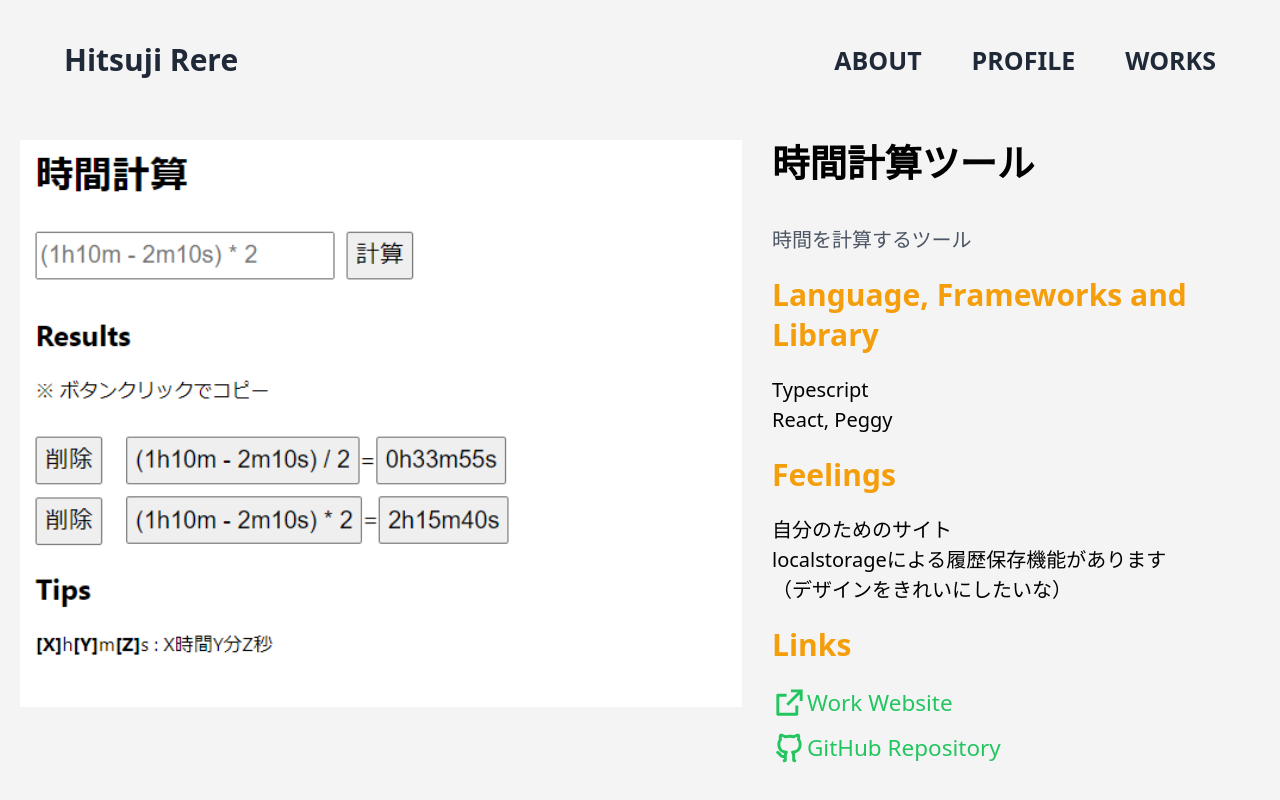
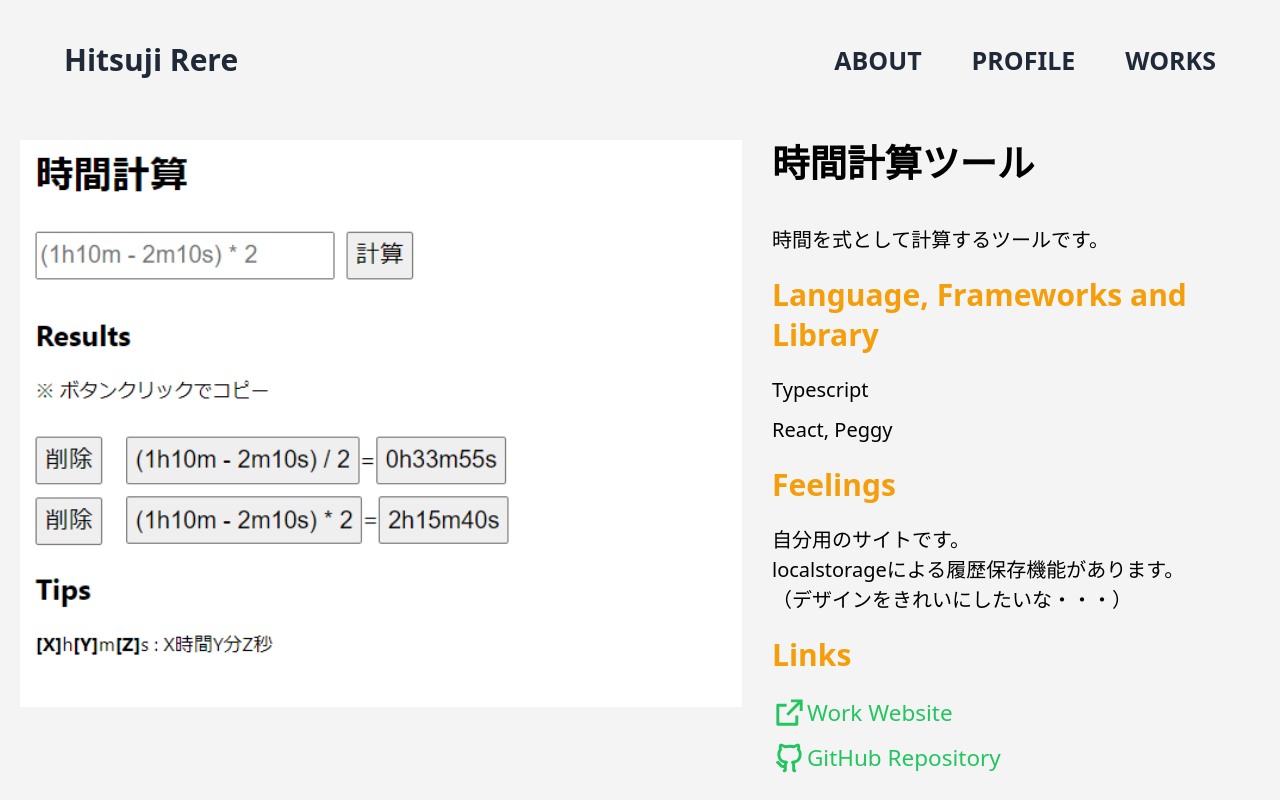
Before and after one commit to HitsujiRere/hitsujirere.github.io, a Next.js app: page /works/time-calc in a window 1280 px wide. Built offline with nearby package versions, Linux system fonts and the light colour scheme.

Commit message:
worksを更新

```diff
--- a/src/components/molecules/WorkBox.tsx
+++ b/src/components/molecules/WorkBox.tsx
@@ -13,7 +13,7 @@ export const WorkBoxImage = (props: {
       <img
         src={props.image}
         className={classNames(
-          'aspect-[4/3] w-full',
+          'aspect-[16/9] w-full',
           props.size,
           props.position,
           { 'bg-gray-100': props.size === 'object-contain' },
@@ -32,7 +32,7 @@ export const WorkBoxText = (props: { href?: string; children?: ReactNode }) => {
   const inner = (
     <div className='overflow-hidden rounded-xl'>
       <div
-        className={classNames('flex aspect-[4/3] w-full items-center bg-gray-100 p-4', {
+        className={classNames('flex aspect-[16/9] w-full items-center bg-gray-100 p-4', {
           'duration-500 hover:scale-110': props.href,
         })}
       >
--- a/src/components/pages/Works.tsx
+++ b/src/components/pages/Works.tsx
@@ -18,7 +18,7 @@ export const Works = () => {
         />
         <WorkBoxImage
           href='/works/my-webpage'
-          image='/img/my-webpage.png'
+          image='/img/my-webpage/v2.png'
           size='object-cover'
           position='object-top'
         />
--- a/src/components/templates/Section.tsx
+++ b/src/components/templates/Section.tsx
@@ -23,9 +23,9 @@ export const Section = (props: { children?: ReactNode; id: string }) => {
     <div
       ref={page}
       id={props.id}
-      className={classNames('border-y border-y-zinc-100 py-16 duration-300', {
-        'backdrop-blur': watching,
-        'backdrop-blur-none': !watching,
+      className={classNames('border-y py-16 duration-300', {
+        'border-y-zinc-100 backdrop-blur': watching,
+        'border-y-transparent backdrop-blur-none': !watching,
       })}
     >
       <div className='mx-4 sm:mx-[10vw]'>{props.children}</div>
--- a/src/components/templates/WorkPage.tsx
+++ b/src/components/templates/WorkPage.tsx
@@ -5,11 +5,11 @@ import { Header } from '@/components/pages/Header';
 
 export const WorkPage = (props: {
   name: string;
-  explains: string[];
+  explain: string;
   charge?: string;
-  languages?: string;
-  frameworks?: string;
-  feelings?: string[];
+  language?: string;
+  framework?: string;
+  feeling?: string;
   linkWork?: string;
   linkGitHub?: string;
   images: string[];
@@ -31,15 +31,7 @@ export const WorkPage = (props: {
           <div className='space-y-4 scrollbar-thin scrollbar-thumb-green-500 scrollbar-thumb-rounded-full md:h-full md:w-2/5 md:overflow-y-auto md:pr-2'>
             <div>
               <h2 className='mb-8 text-3xl font-bold'>{props.name}</h2>
-              <div>
-                {props.explains.map((text, index) => {
-                  return (
-                    <p key={index} className='text-gray-600'>
-                      {text}
-                    </p>
-                  );
-                })}
-              </div>
+              <p className='whitespace-pre-line'>{props.explain}</p>
             </div>
             {props.charge && (
               <div>
@@ -49,23 +41,19 @@ export const WorkPage = (props: {
                 </div>
               </div>
             )}
-            {(props.languages || props.frameworks) && (
+            {(props.language || props.framework) && (
               <div>
                 <H3 title='Language, Frameworks and Library' />
-                <div>
-                  {props.languages && <p>{props.languages}</p>}
-                  {props.frameworks && <p>{props.frameworks}</p>}
+                <div className='space-y-2'>
+                  {props.language && <p>{props.language}</p>}
+                  {props.framework && <p>{props.framework}</p>}
                 </div>
               </div>
             )}
-            {props.feelings && (
+            {props.feeling && (
               <div>
                 <H3 title='Feelings' />
-                <div>
-                  {props.feelings.map((text, index) => {
-                    return <p key={index}>{text}</p>;
-                  })}
-                </div>
+                <p className='whitespace-pre-line'>{props.feeling}</p>
               </div>
             )}
             {(props.linkWork || props.linkGitHub) && (
--- a/src/pages/works/learn-processing.tsx
+++ b/src/pages/works/learn-processing.tsx
@@ -6,7 +6,10 @@ const Home: NextPage = () => {
   return (
     <WorkPage
       name='Learn Processing more'
-      explains={['部内用のより発展的なProcessingの解説', '配列, リスト, クラスについて説明']}
+      explain={`
+        部内用のより発展的なProcessingの解説です。
+        配列, リスト, クラスについて説明しています。
+      `.trim()}
       linkWork='https://github.com/HitsujiRere/LearnProcessing#readme'
       images={['/img/LearnProcessing.png']}
     />
--- a/src/pages/works/my-webpage.tsx
+++ b/src/pages/works/my-webpage.tsx
@@ -6,16 +6,20 @@ const Home: NextPage = () => {
   return (
     <WorkPage
       name='My Portfolio by Next.js'
-      explains={['自分についてや、今まで作った作品をまとめたウェブページ']}
-      languages='Typescript'
-      frameworks='Next.js, Tailwind CSS, p5.js'
-      feelings={[
-        '自分のウェブページを作るのは3回目。',
-        'Next.js と Tailwind CSS を使えるようになったので、これらを駆使しておしゃれに作ることができた。',
-      ]}
+      explain='自分についてや、今まで作った作品をまとめたウェブページです。'
+      language='Typescript'
+      framework='Next.js, Tailwind CSS, p5.js'
+      feeling={`
+        ver2.0
+        以前作成したウェブページのサイトデザインを一新し、全体的に明るくなりました。
+
+        ver1.0
+        自分のウェブページを作るのは3回目。
+        Next.js と Tailwind CSS を使えるようになったので、これらを駆使しておしゃれに作ることができました。
+      `.trim()}
       linkWork='https://hitsujirere.github.io'
       linkGitHub='https://github.com/HitsujiRere/hitsujirere.github.io'
-      images={['/img/my-webpage.png']}
+      images={['/img/my-webpage/v2.png', '/img/my-webpage/v1.png']}
     />
   );
 };
--- a/src/pages/works/oshaberu.tsx
+++ b/src/pages/works/oshaberu.tsx
@@ -6,16 +6,14 @@ const Home: NextPage = () => {
   return (
     <WorkPage
       name='おしゃべる'
-      explains={[
-        '自由な声とおしゃべりできるスマートスピーカーの追加コンテンツ',
-        'DCON2021にて発表し、7位を獲得した。',
-      ]}
+      explain={`
+        自由な声とおしゃべりできるスマートスピーカーの追加コンテンツです。
+        DCON2021にて発表し、7位を獲得しました。
+      `.trim()}
       charge='音声合成, APIサーバ'
-      languages='JavaScript, Python'
-      frameworks='Node.js, Tacotron2'
-      feelings={[
-        '初めて深層学習を用いたが、うまくチームメンバーなどの音声を合成することができた。',
-      ]}
+      language='JavaScript, Python'
+      framework='Node.js, Tacotron2'
+      feeling='初めて深層学習を用いたましたが、うまくチームメンバーなどの音声を合成することができました。'
       linkGitHub='https://github.com/HitsujiRere/hitsujirere.github.io'
       images={[
         '/img/oshaberu/cover.png',
--- a/src/pages/works/time-calc.tsx
+++ b/src/pages/works/time-calc.tsx
@@ -6,14 +6,14 @@ const Home: NextPage = () => {
   return (
     <WorkPage
       name='時間計算ツール'
-      explains={['時間を計算するツール']}
-      languages='Typescript'
-      frameworks='React, Peggy'
-      feelings={[
-        '自分のためのサイト',
-        'localstorageによる履歴保存機能があります',
-        '（デザインをきれいにしたいな）',
-      ]}
+      explain='時間を式として計算するツールです。'
+      language='Typescript'
+      framework='React, Peggy'
+      feeling={`
+        自分用のサイトです。
+        localstorageによる履歴保存機能があります。
+        （デザインをきれいにしたいな・・・）
+      `.trim()}
       linkWork='https://hitsujirere.github.io/time-calc'
       linkGitHub='https://github.com/HitsujiRere/time-calc'
       images={['/img/time-calc.png']}
--- a/src/pages/works/twattaa.tsx
+++ b/src/pages/works/twattaa.tsx
@@ -6,9 +6,9 @@ const Home: NextPage = () => {
   return (
     <WorkPage
       name='Twattaa'
-      explains={['データベースの授業の演習にて作成・発表した匿名掲示板']}
-      languages='JavaScript, PostgreSQL'
-      frameworks='Node.js, Vue.js, Socket.IO'
+      explain='データベースの授業の演習にて作成・発表した匿名掲示板です。'
+      language='JavaScript, PostgreSQL'
+      framework='Node.js, Vue.js, Socket.IO'
       linkGitHub='https://github.com/HitsujiRere/Twattaa'
       images={['/img/twattaa/1.png', '/img/twattaa/2.png']}
     />
```
Also changed, not shown: src/pages/works/logic-connect-block.tsx (+4 -8 lines), public/img/my-webpage/v1.png (renamed from public/img/my-webpage.png), public/img/my-webpage/v2.png (added).
